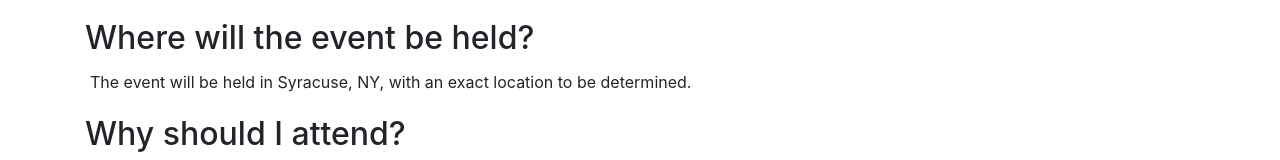
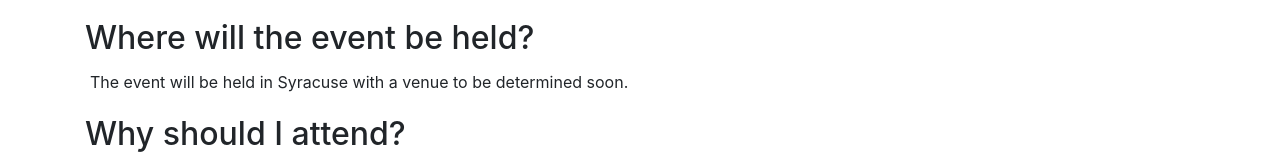
Before and after one commit to UpstateData/data-summit, a plain HTML site: page index.html in a window 1280 px wide. Shown: the part 273-433 px from the top of the page. Drawn offline with nearby package versions, Linux system fonts and the light colour scheme.

Commit message:
Wordsmithing

```diff
--- a/index.html
+++ b/index.html
@@ -59,7 +59,7 @@
         <h2>Where will the event be held?</h2>
         <div class="content">
             <p>
-                The event will be held in Syracuse, NY, with an exact location to be determined.
+                The event will be held in Syracuse with a venue to be determined soon.
             </p>
         </div>
 
```
